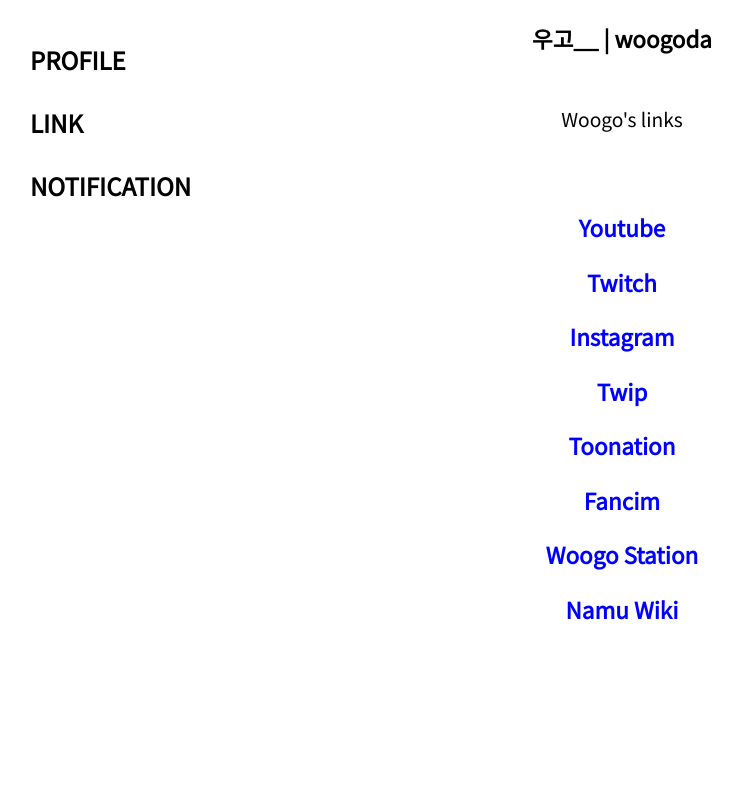
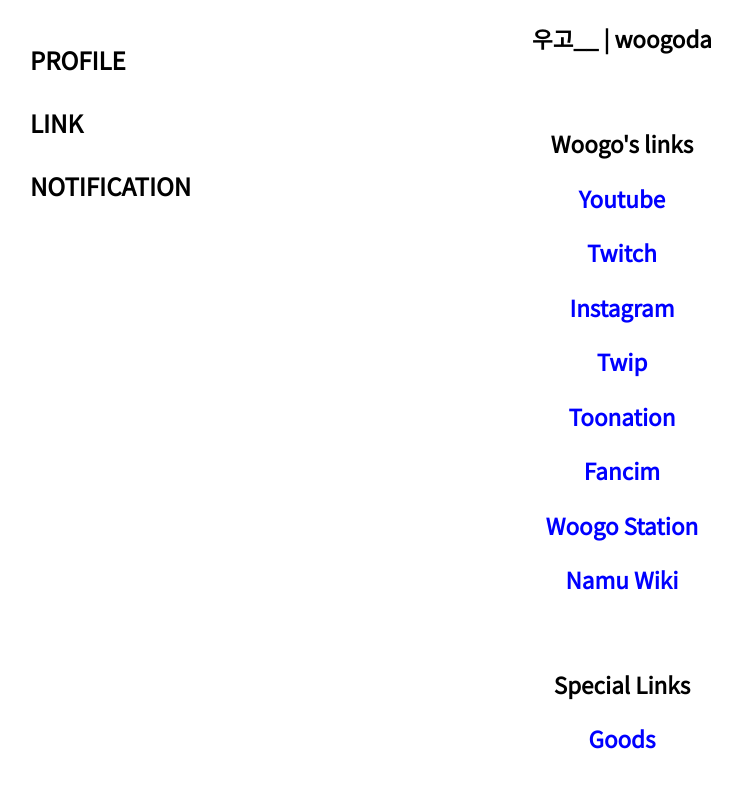
Before and after one commit to hukdol/hukdol.github.io, a plain HTML site: page links.html in a window 1280 px wide. Shown: the whole page, without its empty margins (18-760 px from the left). Drawn offline with Linux system fonts and the light colour scheme.

Commit message:
Update links.html

```diff
--- a/links.html
+++ b/links.html
@@ -45,8 +45,8 @@
       <li><a href="notification.html">NOTIFICATION</a></li>
     </b></ul>
     </header>
-    <h3>우고__ | woogoda</h3><br>
-    Woogo's links<br><br><br>
+    <h3>우고__ | woogoda</h3>
+      <li class="newli"><p><br><h3 style="color:black">Woogo's links</h3></p></li>
       <li class="newli"><p><h3><a href="https://www.youtube.com/c/우고게임채널한다고휴학한놈/" target='_blank' style="color:blue;">Youtube</a></h3></p></li>
       <li class="newli"><p><h3><a href="https://www.twitch.tv/woogoda" target='_blank' style="color:blue;">Twitch</a></h3></p></li>
       <li class="newli"><p><h3><a href="https://www.instagram.com/woogo_han/" target='_blank' style="color:blue;">Instagram</a></h3></p></li>
@@ -55,5 +55,7 @@
       <li class="newli"><p><h3><a href="https://fancim.me/celeb/profile.aspx?cu_id=kbo0092" target='_blank' style="color:blue;">Fancim</a></h3></p></li>
       <li class="newli"><p><h3><a href="https://cafe.naver.com/woogostation" target='_blank' style="color:blue;">Woogo Station</a></h3></p></li>
       <li class="newli"><p><h3><a href="https://namu.wiki/w/%EC%9A%B0%EA%B3%A0(%EC%9D%B8%ED%84%B0%EB%84%B7%20%EB%B0%A9%EC%86%A1%EC%9D%B8)" target='_blank' style="color:blue;">Namu Wiki</a></h3></p></li>
+      <li class="newli"><p><br><h3 style="color:black">Special Links</h3></p></li>
+      <li class="newli"><p><h3><a href="https://shopfanpick.net/woogoda/product" target='_blank' style="color:blue;">Goods</a></h3></p></li>
   </body>
 </html>
```
